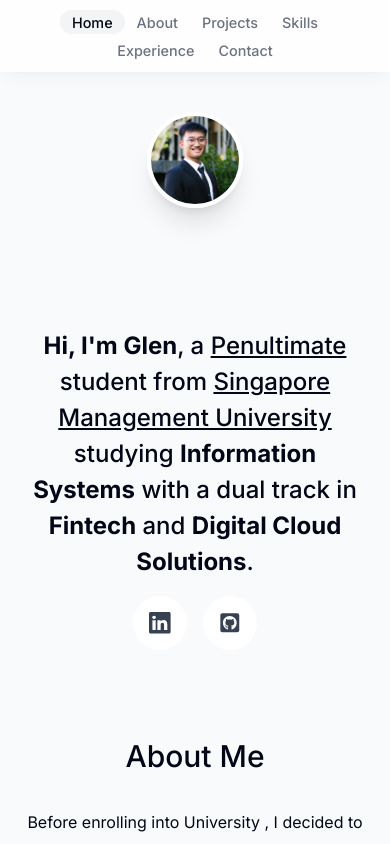
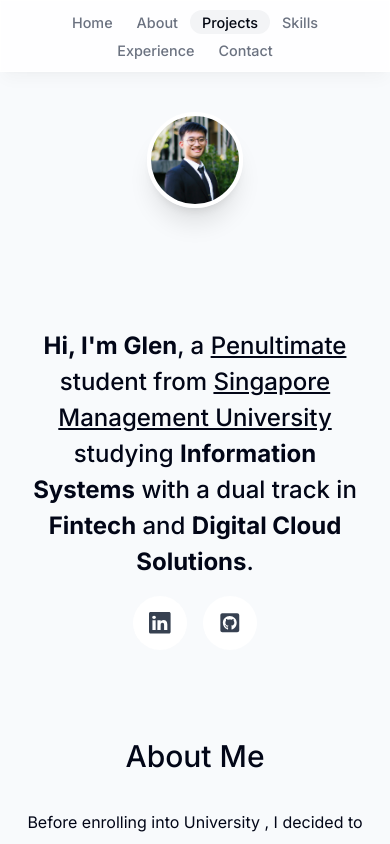
Before and after one commit to 0gw0/Portfolio-website, a Next.js app: page / in a window 390 px wide. Shown: the top 844 px of the page. Built offline with nearby package versions, Linux system fonts and the light colour scheme.

Commit message:
Add react-intersection-observer API

```diff
--- a/app/layout.tsx
+++ b/app/layout.tsx
@@ -2,6 +2,7 @@ import type { Metadata } from 'next';
 import { Inter } from 'next/font/google';
 import './globals.css';
 import Header from '@/components/header';
+import ActiveSectionContextProvider from '@/context/active-section-context';
 
 const inter = Inter({ subsets: ['latin'] });
 
@@ -19,8 +20,10 @@ export default function RootLayout({
 	return (
 		<html lang="en" className="!scroll-smooth">
 			<body className={`${inter.className} bg-slate-50 text-slate-950`}>
-				<Header />
-				{children}
+				<ActiveSectionContextProvider>
+					<Header />
+					{children}
+				</ActiveSectionContextProvider>
 			</body>
 		</html>
 	);
--- a/components/about.tsx
+++ b/components/about.tsx
@@ -1,12 +1,24 @@
 'use client';
 
-import React from 'react';
+import React, { useEffect } from 'react';
 import { motion } from 'framer-motion';
 import SectionHeading from './section-heading';
+import { useInView } from 'react-intersection-observer';
+import { useActiveSectionContext } from '@/context/active-section-context';
 
 export default function About() {
+	const { ref, inView } = useInView();
+	const { setActiveSection } = useActiveSectionContext();
+
+	useEffect(() => {
+		if (inView) {
+			setActiveSection('About');
+		}
+	}, [inView, setActiveSection]);
+
 	return (
 		<motion.section
+			ref={ref}
 			className="mb-16 max-w-[50rem] text-center leading-8 sm:mb-0 scroll-mt-28 px-4"
 			initial={{ opacity: 0, y: 100 }}
 			animate={{ opacity: 1, y: 0 }}
--- a/components/header.tsx
+++ b/components/header.tsx
@@ -1,13 +1,15 @@
 'use client';
 
-import React, { useState } from 'react';
+import React, { useContext, useState } from 'react';
 import { motion } from 'framer-motion';
 import { links } from '@/lib/data';
 import Link from 'next/link';
 import clsx from 'clsx';
+import { useActiveSectionContext } from '@/context/active-section-context';
 
 export default function Header() {
-	const [activeSection, setActiveSection] = useState('Home');
+	const { activeSection, setActiveSection } = useActiveSectionContext();
+
 	return (
 		<header className="z-[99] relative">
 			<motion.div
--- a/components/intro.tsx
+++ b/components/intro.tsx
@@ -1,15 +1,25 @@
 'use client';
 
-import React from 'react';
+import React, { useEffect } from 'react';
 import Image from 'next/image';
 import profileImg from '@/public/profile.jpg';
 import { motion } from 'framer-motion';
 import { BsLinkedin } from 'react-icons/bs';
 import { FaGithubSquare } from 'react-icons/fa';
+import { useInView } from 'react-intersection-observer';
+import { useActiveSectionContext } from '@/context/active-section-context';
 
 export default function Intro() {
+	const { ref, inView } = useInView();
+	const { setActiveSection } = useActiveSectionContext();
+
+	useEffect(() => {
+		if (inView) {
+			setActiveSection('Home');
+		}
+	}, [inView, setActiveSection]);
 	return (
-		<section id="home" className="text-center mb-12 sm:mb-28">
+		<section ref={ref} id="home" className="text-center mb-12 sm:mb-28">
 			<div className="flex items-center justify-center">
 				{/* Laptop view */}
 				<div className="w-full hidden sm:block">
--- a/components/projects.tsx
+++ b/components/projects.tsx
@@ -1,11 +1,23 @@
-import React from 'react';
+'use client';
+
+import React, { useEffect } from 'react';
 import SectionHeading from './section-heading';
 import { projectsData } from '@/lib/data';
 import Project from './project';
+import { useInView } from 'react-intersection-observer';
+import { useActiveSectionContext } from '@/context/active-section-context';
 
 export default function Projects() {
+	const { ref, inView } = useInView();
+	const { setActiveSection } = useActiveSectionContext();
+
+	useEffect(() => {
+		if (inView) {
+			setActiveSection('Projects');
+		}
+	}, [inView, setActiveSection]);
 	return (
-		<section id="projects" className="scroll-mt-28">
+		<section ref={ref} id="projects" className="scroll-mt-28">
 			<SectionHeading>My Projects</SectionHeading>
 			<div>
 				{projectsData.map((project, index) => (
--- /dev/null
+++ b/context/active-section-context.tsx
@@ -0,0 +1,40 @@
+'use client';
+
+import React, { useState, createContext, useContext } from 'react';
+import { links } from '@/lib/data';
+import { error } from 'console';
+
+type SectionName = (typeof links)[number]['name'];
+type ActiveSectionContextProviderProps = { children: React.ReactNode };
+type ActiveSectionContextType = {
+	activeSection: SectionName;
+	setActiveSection: React.Dispatch<React.SetStateAction<SectionName>>;
+};
+
+export const ActiveSectionContext =
+	createContext<ActiveSectionContextType | null>(null);
+
+export default function ActiveSectionContextProvider({
+	children,
+}: ActiveSectionContextProviderProps) {
+	const [activeSection, setActiveSection] = useState<SectionName>('Home');
+
+	return (
+		<ActiveSectionContext.Provider
+			value={{ activeSection, setActiveSection }}
+		>
+			{children}
+		</ActiveSectionContext.Provider>
+	);
+}
+
+export function useActiveSectionContext() {
+	const context = useContext(ActiveSectionContext);
+	if (context === null) {
+		throw new Error(
+			'useActiveSectionContext must be used within an ActiveSectionContextProvider'
+		);
+	}
+
+	return context;
+}
```
